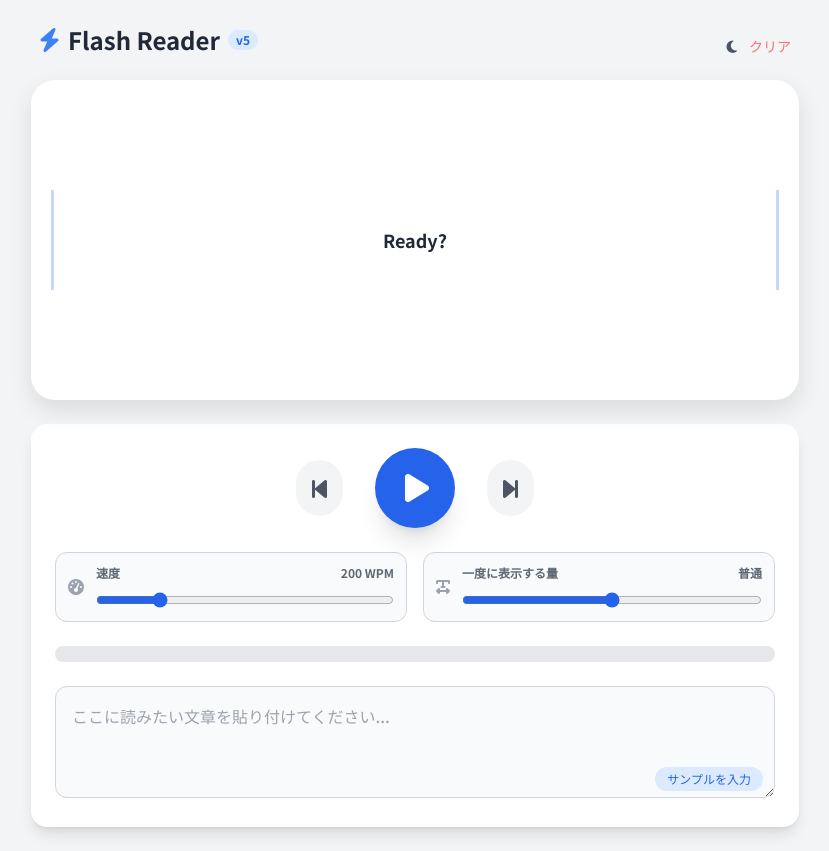
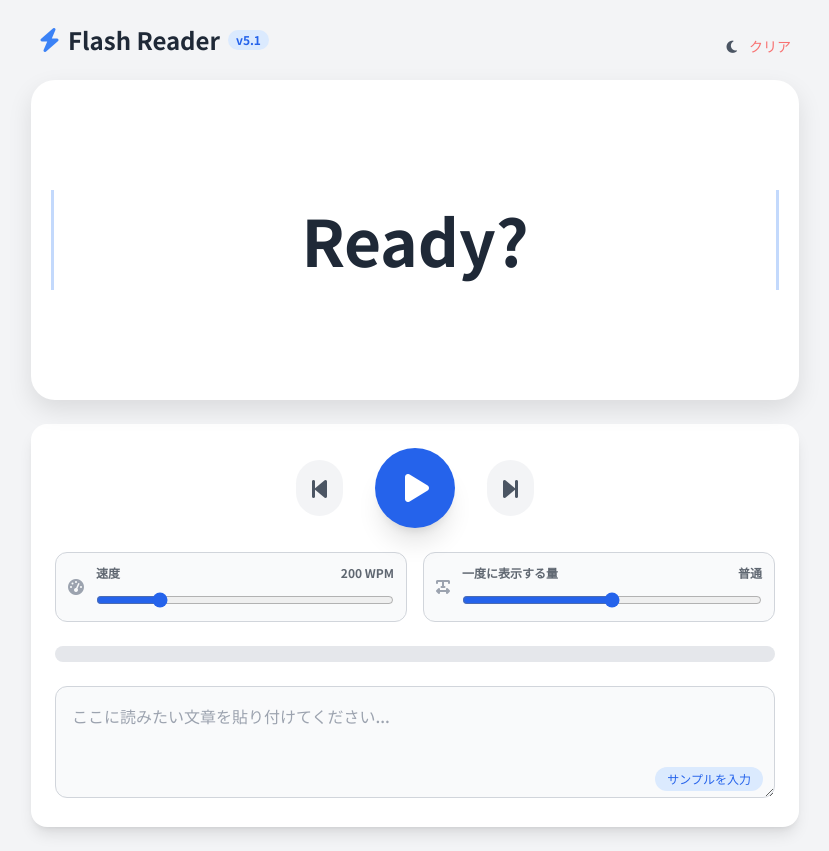
Before and after one commit to yuchan443394/flash-reader, a plain HTML site: page index.htm in a window 1280 px wide. Both pictures are taken after a click on the button "クリア". Shown: the whole page, without its empty margins (225-1054 px from the left). Drawn offline with nearby package versions, Linux system fonts and the light colour scheme.

Commit message:
Update index.htm

```diff
--- a/index.htm
+++ b/index.htm
@@ -6,7 +6,7 @@
     <!-- PWA設定 -->
     <meta name="apple-mobile-web-app-capable" content="yes">
     <meta name="apple-mobile-web-app-status-bar-style" content="black-translucent">
-    <title>Flash Reader v5</title>
+    <title>Flash Reader v5.1</title>
 
     <script src="https://cdn.tailwindcss.com"></script>
     <link href="https://fonts.googleapis.com/css2?family=Noto+Sans+JP:wght@500;700&display=swap" rel="stylesheet">
@@ -76,10 +76,10 @@
             justify-content: center;
             min-height: 1.5em;
         }
-        /* レスポンシブフォントサイズ */
-        .text-lg { font-size: clamp(2.5rem, 6vw, 4.5rem); }
-        .text-md { font-size: clamp(2rem, 5vw, 3.5rem); }
-        .text-sm { font-size: clamp(1.5rem, 4vw, 2.5rem); }
+
+        /* フォントサイズ設定（原則固定） */
+        .text-default { font-size: clamp(2rem, 5vw, 4rem); } /* 基本サイズ */
+        .text-long { font-size: clamp(1.5rem, 4vw, 2.5rem); } /* 長文用（縮小） */
 
         /* サブテキスト（前後） */
         .word-sub {
@@ -110,7 +110,7 @@
         <header class="flex justify-between items-end px-2">
             <div>
                 <h1 class="text-2xl font-bold flex items-center gap-2">
-                    <i class="fas fa-bolt text-blue-500"></i> Flash Reader <span class="text-xs bg-blue-100 text-blue-600 px-2 py-0.5 rounded-full">v5</span>
+                    <i class="fas fa-bolt text-blue-500"></i> Flash Reader <span class="text-xs bg-blue-100 text-blue-600 px-2 py-0.5 rounded-full">v5.1</span>
                 </h1>
             </div>
             <div class="flex gap-3">
@@ -125,7 +125,7 @@
         <div class="reader-container card">
             <div class="center-guide"></div>
             <div id="prevWord" class="word-sub mb-6"></div>
-            <div id="displayWord" class="word-main text-lg">Ready?</div>
+            <div id="displayWord" class="word-main text-default">Ready?</div>
             <div id="nextWord" class="word-sub mt-6"></div>
         </div>
 
@@ -360,11 +360,14 @@
             void els.display.offsetWidth; // リフロー発生
             els.display.classList.add('slide-up');
 
-            // フォントサイズ自動調整
+            // フォントサイズ自動調整（原則固定）
             els.display.className = "word-main slide-up";
-            if (current.length > 20) els.display.classList.add("text-sm");
-            else if (current.length > 10) els.display.classList.add("text-md");
-            else els.display.classList.add("text-lg");
+            // 20文字を超える極端な長文だけ、少し小さくする（緊急避難）
+            if (current.length > 20) {
+                els.display.classList.add("text-long");
+            } else {
+                els.display.classList.add("text-default"); // 基本サイズ
+            }
 
             els.prev.textContent = prev;
             els.next.textContent = next;
```
